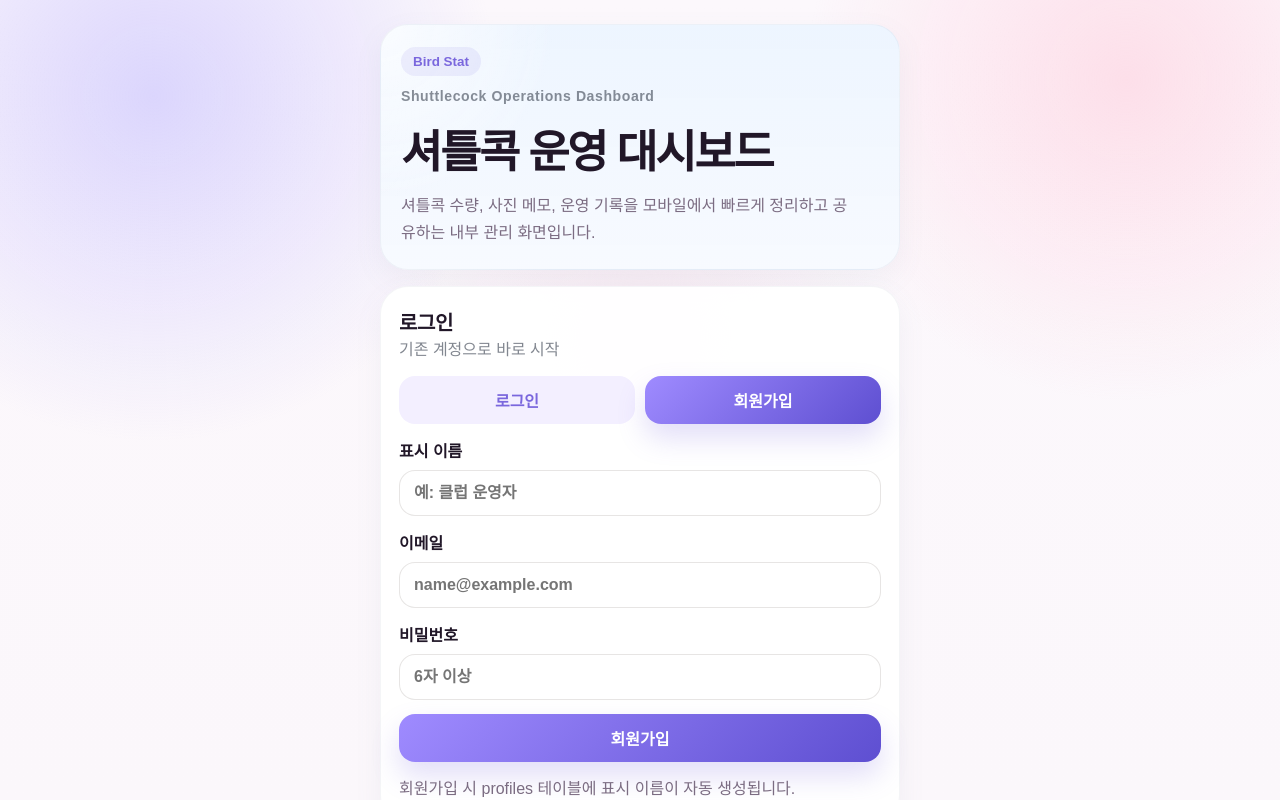
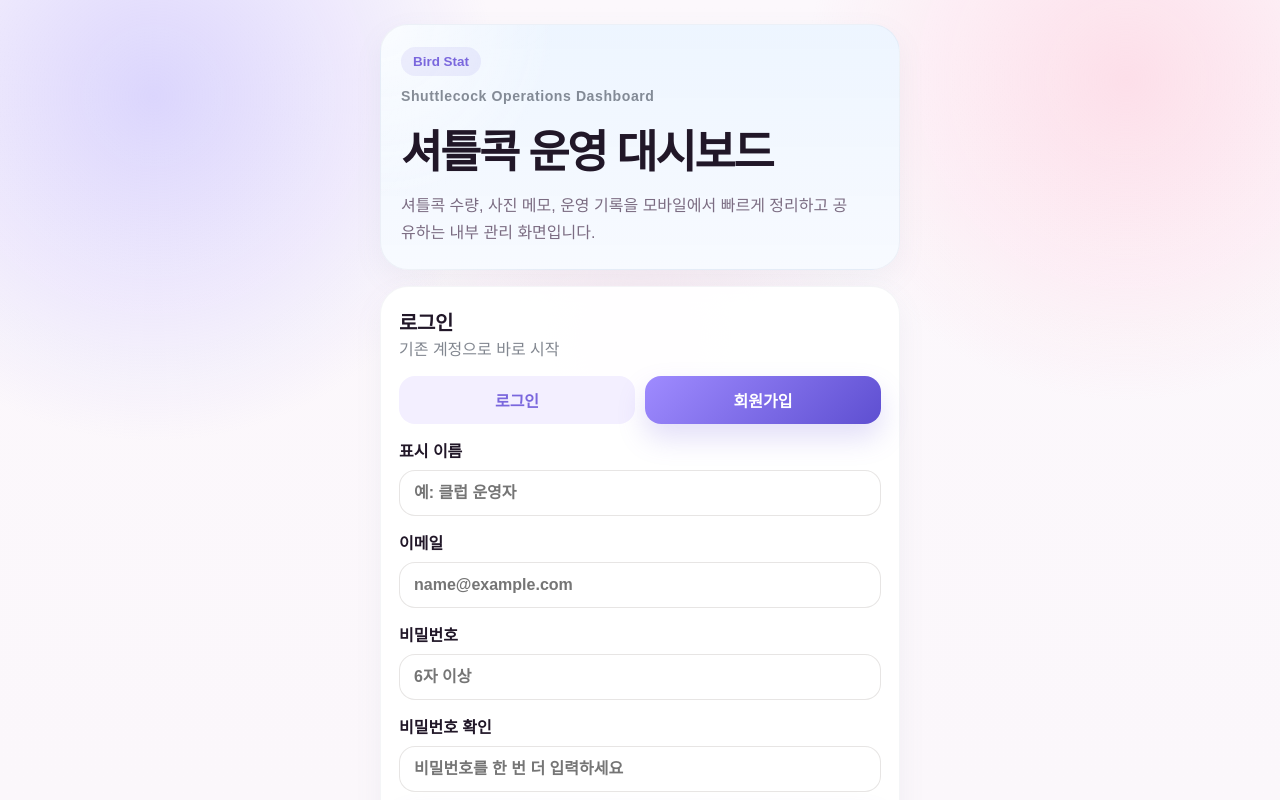
Before and after one commit to klockjones/bird-stat, a Next.js app: page /login in a window 1280 px wide. Both pictures are taken after a click on the button "회원가입". Shown: the top 800 px of the page. Built offline with nearby package versions, Linux system fonts and the light colour scheme; no server answers; a web font is replaced by a local one.

Commit message:
회원가입 비밀번호 이중 확인 추가
bird-match와 동일하게 회원가입 시 비밀번호 확인 입력을 받아 불일치 시 제출을 막는다.

```diff
--- a/src/components/auth/auth-form.tsx
+++ b/src/components/auth/auth-form.tsx
@@ -13,12 +13,19 @@ export function AuthForm() {
   const [displayName, setDisplayName] = useState("");
   const [email, setEmail] = useState("");
   const [password, setPassword] = useState("");
+  const [passwordConfirm, setPasswordConfirm] = useState("");
   const [message, setMessage] = useState<string | null>(null);
   const [isSubmitting, setIsSubmitting] = useState(false);
 
   const handleSubmit: NonNullable<ComponentProps<"form">["onSubmit"]> = async (event) => {
     event.preventDefault();
     setMessage(null);
+
+    if (mode === "sign-up" && password !== passwordConfirm) {
+      setMessage("비밀번호가 일치하지 않습니다. 다시 확인해 주세요.");
+      return;
+    }
+
     setIsSubmitting(true);
 
     try {
@@ -53,6 +60,7 @@ export function AuthForm() {
       setMessage("회원가입이 완료되었습니다. 이메일 인증 설정이 켜져 있다면 메일을 확인한 뒤 로그인해 주세요.");
       setMode("sign-in");
       setPassword("");
+      setPasswordConfirm("");
     } finally {
       setIsSubmitting(false);
     }
@@ -115,6 +123,21 @@ export function AuthForm() {
         />
       </label>
 
+      {mode === "sign-up" ? (
+        <label className="field">
+          비밀번호 확인
+          <input
+            autoComplete="new-password"
+            minLength={6}
+            onChange={(event) => setPasswordConfirm(event.target.value)}
+            placeholder="비밀번호를 한 번 더 입력하세요"
+            required
+            type="password"
+            value={passwordConfirm}
+          />
+        </label>
+      ) : null}
+
       <button className="primary-action" disabled={isSubmitting} type="submit">
         {isSubmitting ? "처리 중..." : mode === "sign-in" ? "로그인" : "회원가입"}
       </button>
```
